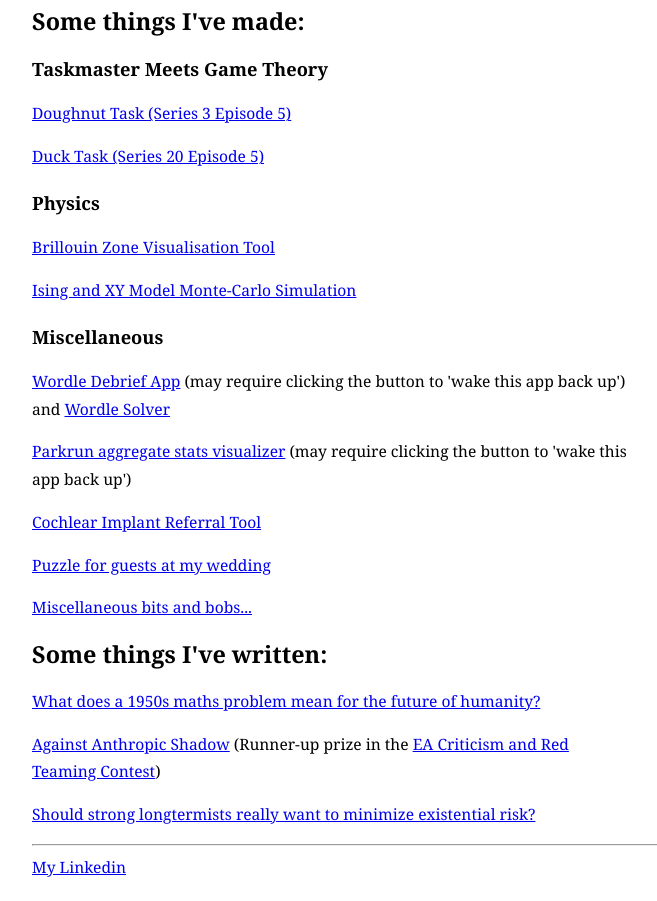
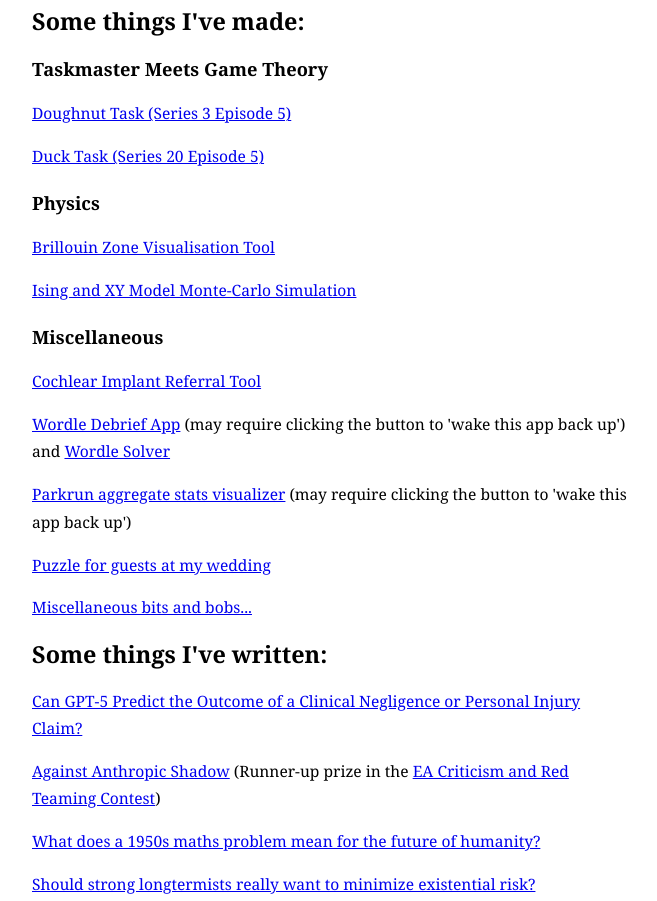
Before and after one commit to tobycrisford/tobycrisford.github.io, a plain HTML site: page index.html in a window 1280 px wide. Shown: the top 901 px of the page, without its empty margins (232-889 px from the left). Drawn offline with Linux system fonts and the light colour scheme.

Commit message:
Reorganising links and adding fletchers blogpost

```diff
--- a/index.html
+++ b/index.html
@@ -12,14 +12,15 @@
         <p><a href="https://tobycrisford.github.io/bravais-lattice-fermi-surfaces">Brillouin Zone Visualisation Tool</a></p>
         <p><a href="https://tobycrisford.github.io/phase_transitions">Ising and XY Model Monte-Carlo Simulation</a></p>
         <h3>Miscellaneous</h3>
+        <p><a href="https://tobycrisford.github.io/ci_referral_tool">Cochlear Implant Referral Tool</a></p>
         <p><a href="https://share.streamlit.io/tobycrisford/wordle_solver/main/wordle_debrief_app.py">Wordle Debrief App</a> (may require clicking the button to 'wake this app back up') and <a href="https://github.com/tobycrisford/wordle_solver">Wordle Solver</a></p>
         <p><a href="https://bwkdh7qpacqi9yrpmmsdxt.streamlit.app/">Parkrun aggregate stats visualizer</a> (may require clicking the button to 'wake this app back up')</p>
-        <p><a href="https://tobycrisford.github.io/ci_referral_tool">Cochlear Implant Referral Tool</a></p>
         <p><a href="https://tobycrisford.github.io/wedding_puzzle">Puzzle for guests at my wedding</a></p>
         <p><a href="https://github.com/tobycrisford?tab=repositories">Miscellaneous bits and bobs...</a></p>
         <h2>Some things I've written:</h2>
+        <p><a href="https://www.fletch-ai.co.uk/posts/ai/case-prospects/">Can GPT-5 Predict the Outcome of a Clinical Negligence or Personal Injury Claim?</a></p>
+        <p><a href="https://forum.effectivealtruism.org/posts/A47EWTS6oBKLqxBpw/against-anthropic-shadow">Against Anthropic Shadow</a> (Runner-up prize in the <a href="https://forum.effectivealtruism.org/posts/YgbpxJmEdFhFGpqci/winners-of-the-ea-criticism-and-red-teaming-contest">EA Criticism and Red Teaming Contest</a>)</p>
         <p><a href="https://www.lesswrong.com/posts/j5zPWhNohtgqpxyiJ/an-intro-to-anthropic-reasoning-using-the-boy-or-girl">What does a 1950s maths problem mean for the future of humanity?</a></p>
-        <p><a href="https://forum.effectivealtruism.org/posts/A47EWTS6oBKLqxBpw/against-anthropic-shadow">Against Anthropic Shadow</a> (Runner-up prize in the <a href="https://forum.effectivealtruism.org/posts/YgbpxJmEdFhFGpqci/winners-of-the-ea-criticism-and-red-teaming-contest">EA Criticism and Red Teaming Contest</a>)</p>
         <p><a href="https://forum.effectivealtruism.org/posts/RCmgGp2nmoWFcRwdn/should-strong-longtermists-really-want-to-minimize">Should strong longtermists really want to minimize existential risk?</a></p>
         <hr>
         <a href="https://www.linkedin.com/in/tobycrisford/">My Linkedin</a>
```
